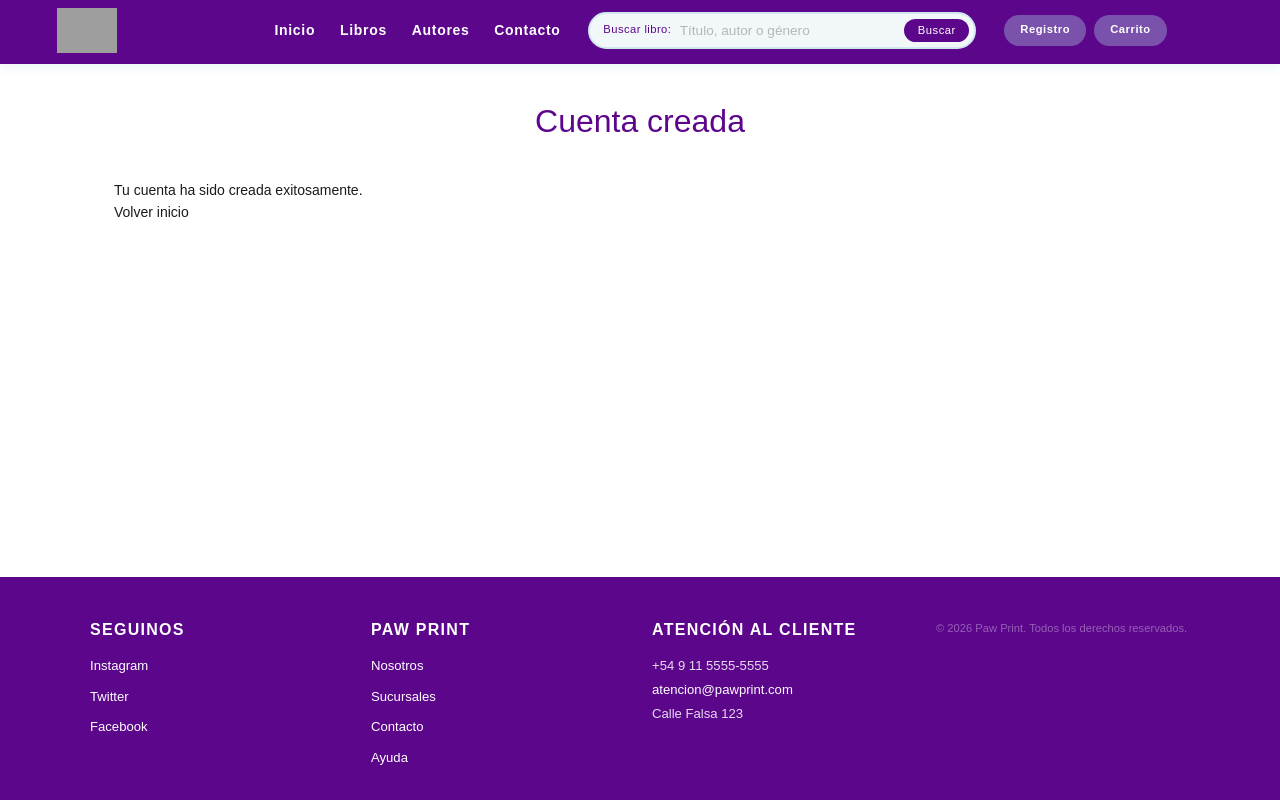
After one commit to UlisesCasal/TP-Libreria-PAW-2026-Grupo3, a PHP site: template src/app/views/crearCuentaCreada.view.php in a window 1280 px wide. The commit adds this page. Run offline with PHP 8.4, Linux system fonts and the light colour scheme; the template is opened without the code that fills it, so the values that code supplies are empty; some web fonts are replaced; grey boxes are pictures that could not be loaded.

Commit message:
update rama

```diff
--- a/bootstrap.php
+++ b/bootstrap.php
@@ -2,7 +2,6 @@
 
 require_once __DIR__ . '/vendor/autoload.php';
 
-use PAW\app\controllers\pageController;
 use \PAW\core\Router;
 
 
--- a/public/index.php
+++ b/public/index.php
@@ -1,7 +1,6 @@
 <?php
 
 
-use \PAW\core\Router;
 
 require_once __DIR__ . '/../bootstrap.php';
 
--- a/src/app/views/crearCuenta.view.php
+++ b/src/app/views/crearCuenta.view.php
@@ -27,11 +27,6 @@
             </fieldset>
             <button type="submit">Crear cuenta</button>
         </form>
-        <?php if ($procesado) : ?>
-        <div class="notificacion">
-            <p>cuenta creada</p>
-        </div>
-        <?php endif; ?>
         <div class="form-link">
             <p>¿Ya tienes una cuenta? <a href="inicio-sesion.html">Iniciar sesión</a></p>
         </div>
--- /dev/null
+++ b/src/app/views/crearCuentaCreada.view.php
@@ -0,0 +1,22 @@
+<!DOCTYPE html>
+<html lang="es">
+<head>
+    <title>crear-cuenta</title>
+    <meta charset="UTF-8">
+    <meta name="viewport" content="width=device-width, initial-scale=1.0">
+    <link rel="stylesheet" href="css/style.css">
+    <link rel="stylesheet" href="css/crear-cuenta.css">
+</head>
+<body>
+    <?php require 'parts/header.view.php'; ?>
+    <main>
+        <h2>Cuenta creada</h2>
+        <p>Tu cuenta ha sido creada exitosamente.</p>
+        <div class="volver-inicio">
+            <p>Volver <a href="/">inicio</a></p>
+        </div>
+    </main>
+    <?php require 'parts/footer.view.php'; ?>
+
+</body>
+</html>
```
Also changed, not shown: src/app/controllers/crearCuentaController.php (+6 -1 lines).
